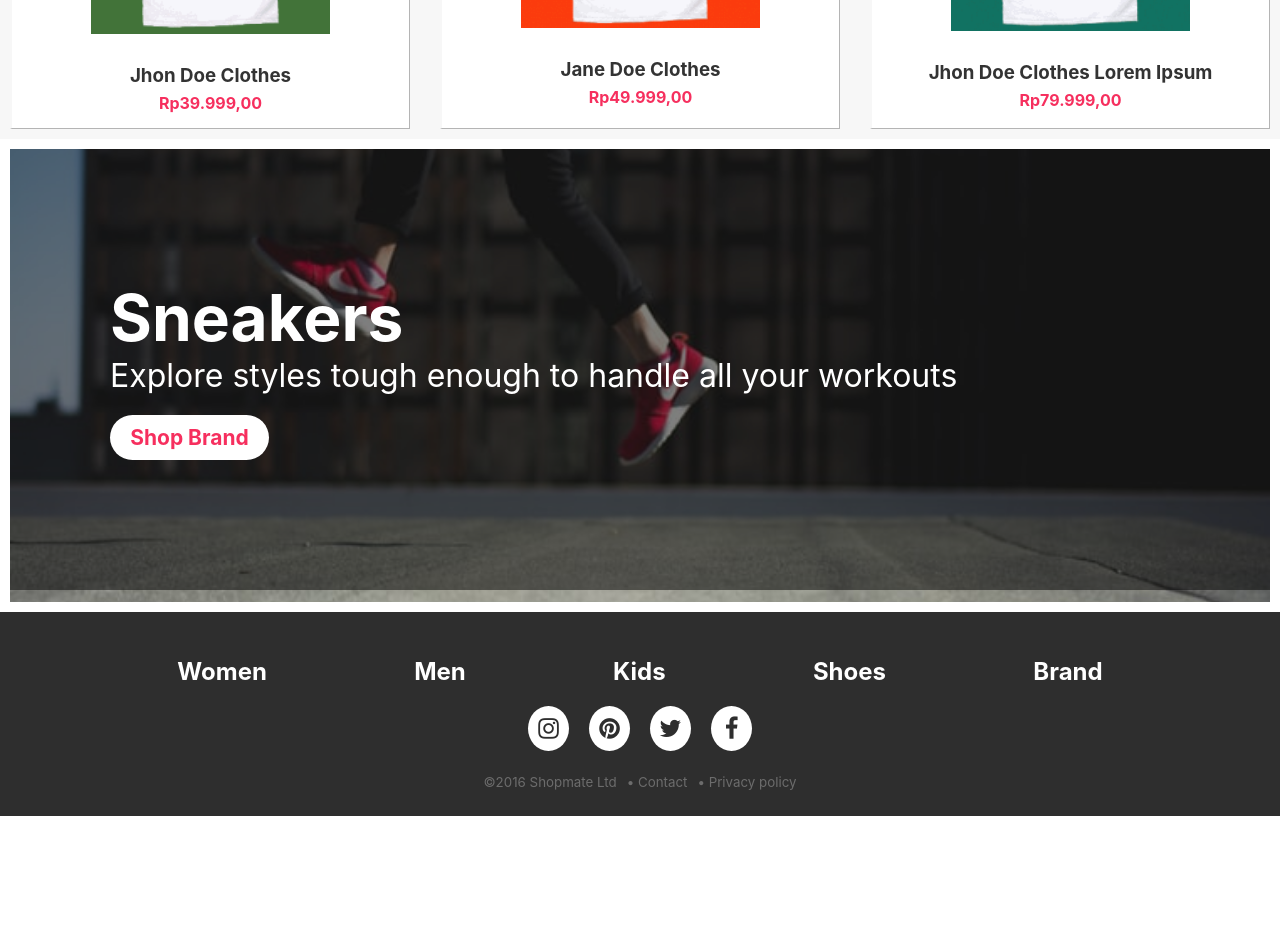
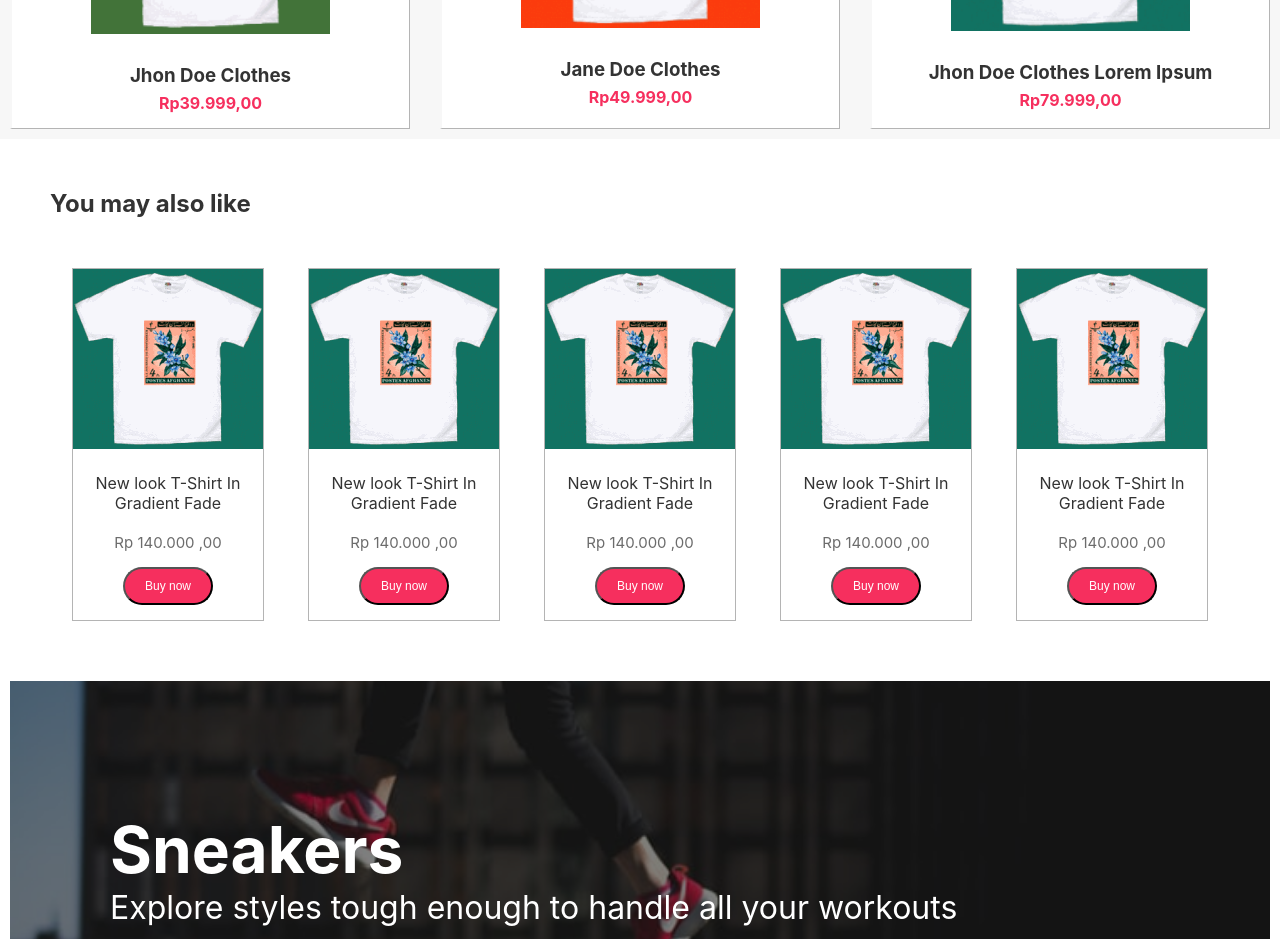
Before and after one commit to rifqhiyr/webstore, a React (Create React App) app: page / in a window 1280 px wide. Shown: the part 860-1799 px from the top of the page. Before the commit the page ends 1676 px from the top, so only its background shows below. Built offline with nearby package versions, Linux system fonts and the light colour scheme.

Commit message:
[Alfianinda] - adding revise of classname

```diff
--- a/src/components/views/HomePage.js
+++ b/src/components/views/HomePage.js
@@ -6,6 +6,7 @@ import AuthHeader from "../AuthHeader";
 import Header from "../Header";
 import Jumbotron from "../Jumbotron";
 import Card from "../Card";
+import HotProduct from "../HotProduct";
 import Hero from "../Hero";
 
 export default class HomePage extends Component {
@@ -21,6 +22,7 @@ export default class HomePage extends Component {
         <Header backColorHeaderPage={this.state.backColorHeaderPage} />
         <Jumbotron />
         <Card />
+        <HotProduct />
         <Hero />
         <Footer backColorFooter={this.state.backColorFooter} />
       </div>
```
